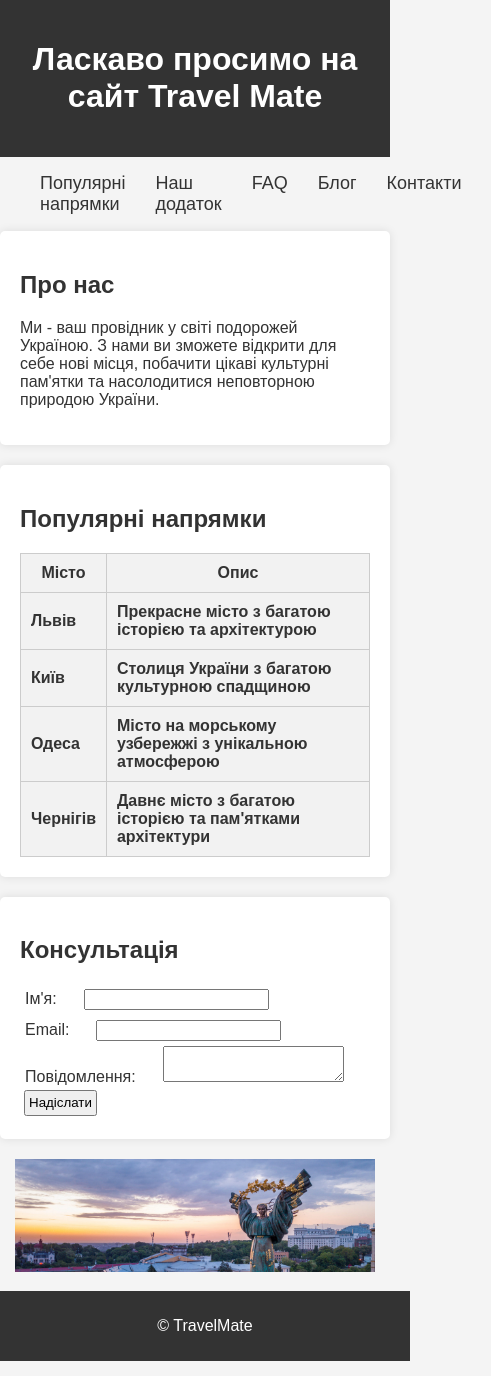
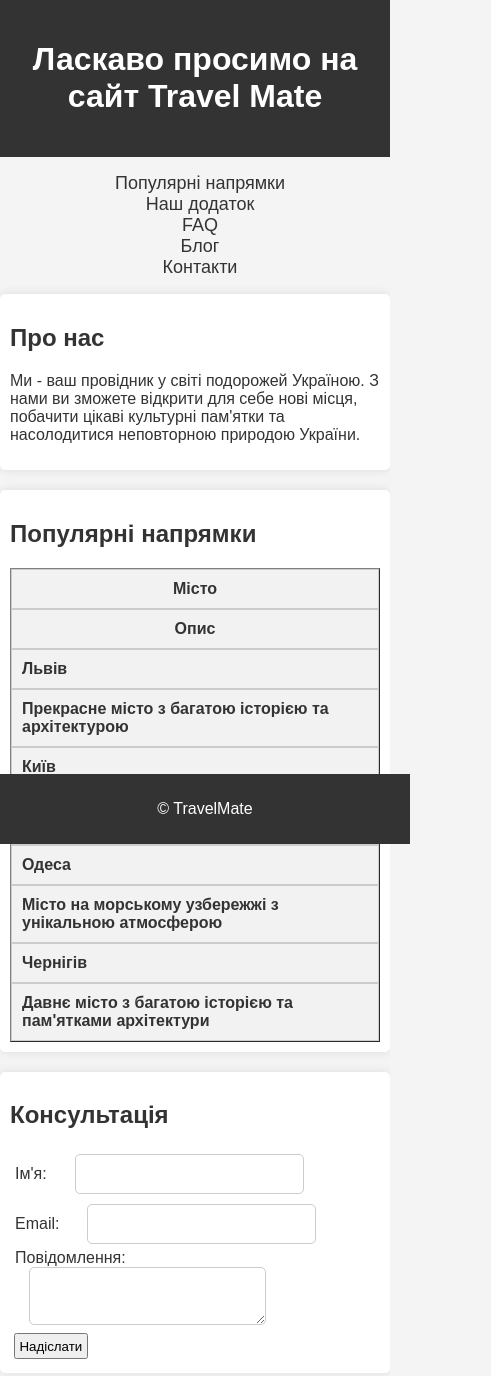
Before and after one commit to VladKekw/webdesignbasics, a plain HTML site: page index.html in a window 390 px wide. Shown: the top 1376 px of the page, 491 px wide, since content can reach past the window. Drawn offline with Linux system fonts and the light colour scheme.

```diff
--- a/app.html
+++ b/app.html
@@ -3,11 +3,9 @@
     <head>
         <meta charset="UTF-8">
         <meta name="viewport" content="width=device-width, initial-scale=1.0">
-
     <meta name="description" content="TravelMate - ваш провідник у світі подорожей Україною. ">
         <title>TravelMate</title>
         <link rel="stylesheet" href="styles.css">
-        <script src="script.js"></script>
     </head>
     <body>
         <header class="header-bg">
@@ -18,8 +16,7 @@
                 <li><a href="catalog.html" class="menu-item">Популярні напрямки</a></li>
                 <li><a href="app.html" class="menu-item">Наш додаток</a></li>
                 <li><a href="faq.html" class="menu-item">FAQ</a></li>
-                <li><a href="app.html" class="menu-item">Блог</a></li>
-                <li><a href="recension.html" class="menu-item">Відгуки</a></li>
+                <li><a href="blog.html" class="menu-item">Блог</a></li>
                 <li><a href="index.html" class="menu-item">Головна</a></li>
 
             </ul>
--- a/index.html
+++ b/index.html
@@ -6,7 +6,7 @@
     <meta name="description" content="TravelMate - ваш провідник у світі подорожей Україною. ">
     <title>TravelMate</title>
     <link rel="stylesheet" href="styles.css">
-    <script src="script.js" defer></script>
+    <script src="server/mainpage.js" defer></script>
 </head>
 <body class="body-bg">
     <header class="header-bg">
--- a/parallax.css
+++ b/parallax.css
@@ -18,13 +18,6 @@
     background-color: #ddd;
 }
 
-
-.parallax {
-    background-size: cover;
-    background-attachment: fixed;
-    height: 100vh;
-
-}
 body {
     width: 100%;
     font-family: "Montserrat", sans-serif;
@@ -86,3 +79,25 @@
     padding: 8px 24px;
     border-radius: 16px;
 }
+.parallax {
+    background-size: cover;
+    background-attachment: fixed;
+    height: 100vh;
+}
+@media (max-width: 768px) {
+    .parallax {
+        background-attachment: scroll;
+        height: 50vh;
+
+    }
+
+    nav .menu {
+        flex-direction: column;
+        align-items: center;
+    }
+
+    .menu-item {
+        margin-right: 0;
+        margin-bottom: 10px;
+    }
+}
--- a/script.js
+++ b/script.js
@@ -1,15 +1,4 @@
-document.addEventListener("DOMContentLoaded", function() {
-  var form = document.getElementById("consForm");
 
-  form.addEventListener("submit", function(event) {
-      event.preventDefault();
-
-      var email = document.getElementById("email").value;
-      var name = document.getElementById("name").value;
-
-      alert("Дякуємо " + name + "\n" + "Необхідна інформація надіслана на " + email);
-  });
-});
 
 document.addEventListener("DOMContentLoaded", function() {
   const blogForm = document.getElementById("blogForm");
--- a/styles.css
+++ b/styles.css
@@ -81,7 +81,16 @@
     align-items: center;
     justify-content: center;
 }
-
+.footer-bg {
+    position: fixed;
+    bottom: 0;
+    left: 0;
+    width: 100%;
+    background-color: #333;
+    color: #fff;
+    padding: 10px;
+    text-align: center;
+}
 .faq-item {
     margin: 10px;
     padding: 2px;
@@ -93,7 +102,16 @@
     font-size: 18px;
     margin-right: 30px;
 }
-
+input[type="text"],
+input[type="email"],
+input[type="password"],
+textarea {
+    padding: 10px;
+    border: 1px solid #ccc;
+    border-radius: 5px;
+    font-size: 16px;
+    outline: none;
+}
 .menu-item a {
     text-decoration: none;
     color: #333;
@@ -112,3 +130,45 @@
 .menu-item.active {
     background-color: #aaa;
 }
+@media (max-width: 768px) {
+    nav .menu {
+        flex-direction: column;
+        align-items: center;
+
+    }
+
+    .menu-item {
+        margin-right: 0;
+        margin-bottom: 10px;
+    }
+
+    .table {
+        width: 100%;
+        display: block;
+        overflow-x: auto;
+    }
+
+    .table th, .table td {
+        display: block;
+        width: 100%;
+        box-sizing: border-box;
+    }
+
+    header, footer {
+        text-align: center;
+    }
+
+    .section {
+        padding: 10px;
+    }
+
+    iframe {
+        width: 100%;
+        height: auto;
+    }
+
+    .faq {
+        padding: 20px;
+        border-bottom: 1px solid #ccc;
+    }
+}
```
Also changed, not shown: blog.html (+3 -1 lines), catalog.html (+4 -4 lines), faq.html (+0 -2 lines), images/odesa_port.WebP (added).
